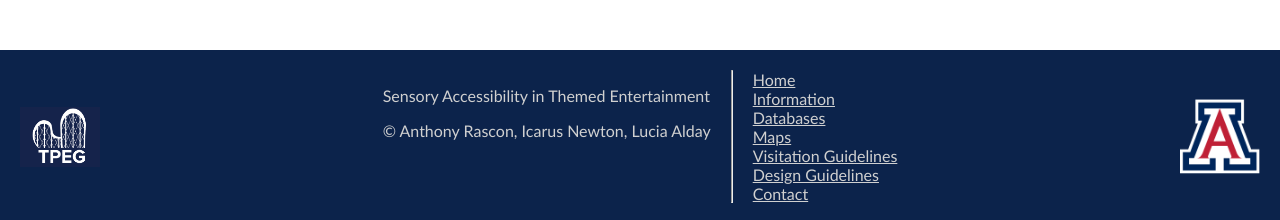
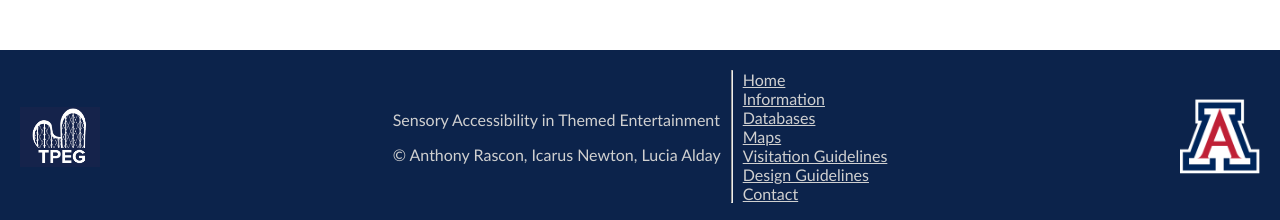
Before and after one commit to luciaalday/Sensory-Accessibility-in-Themed-Entertainment, a React (Vite) app in the folder client/: page / in a window 1280 px wide. Shown: the part 614-834 px from the top of the page. Built offline with nearby package versions, Linux system fonts and the light colour scheme.

Commit message:
Update Footer.jsx

```diff
--- a/client/src/static/Footer.jsx
+++ b/client/src/static/Footer.jsx
@@ -6,7 +6,7 @@ export default function Footer() {
   return (
     <footer>
       <img alt='TPEG logo' src={tpegLogo} />
-      <div className="row">
+      <section>
       <div>
         <p>Sensory Accessibility in Themed Entertainment</p>
         <p>&copy; Anthony Rascon, Icarus Newton, Lucia Alday</p>
@@ -21,7 +21,7 @@ export default function Footer() {
         <Link to='/design'>Design Guidelines</Link>
         <Link to='/contact'>Contact</Link>
       </div>
-      </div>
+      </section>
       <img alt='University of Arizona logo' src={blockA} />
     </footer>
   )
```
